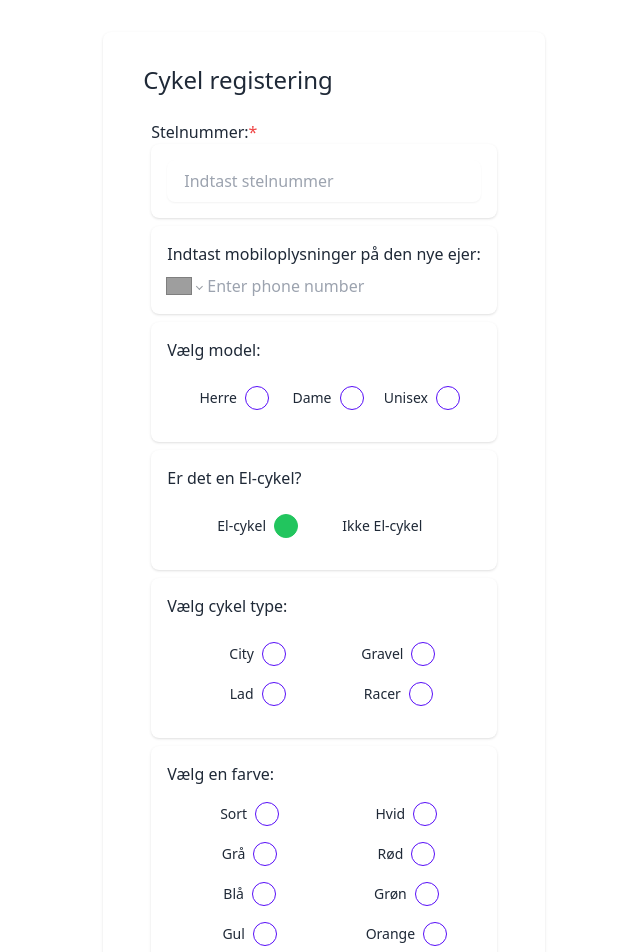
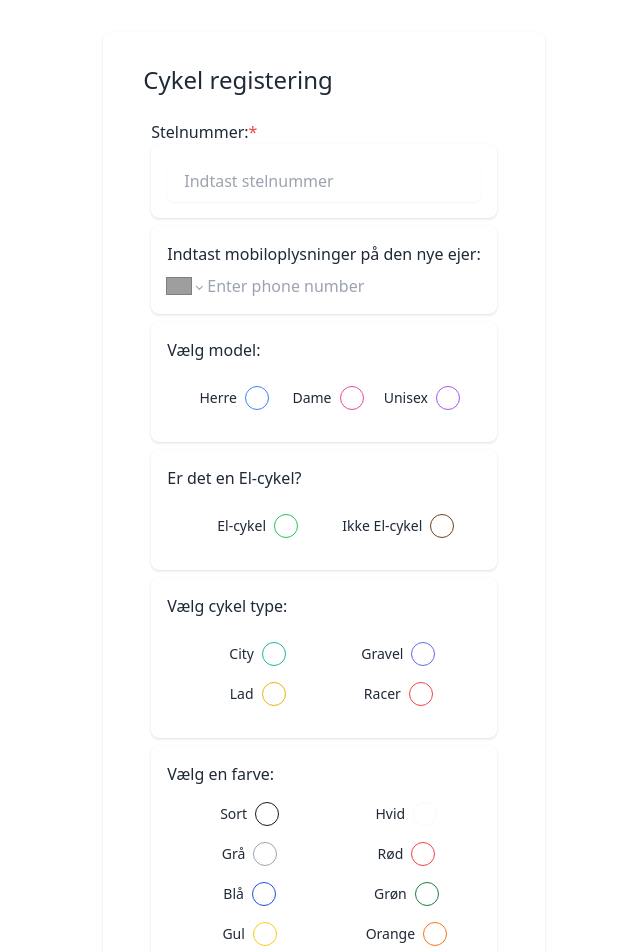
Before and after one commit to Mihusu/myBicycle, a React (Vite) app in the folder site/: page /bicycleregistration in a window 1280 px wide. Shown: the top 952 px of the page, without its empty margins (316-956 px from the left). Built offline with nearby package versions, Linux system fonts and the light colour scheme; grey boxes are pictures that could not be loaded.

Commit message:
adjusted colors to match names

```diff
--- a/site/src/pages/BikeRegistration.jsx
+++ b/site/src/pages/BikeRegistration.jsx
@@ -44,17 +44,17 @@ const BikeRegistration = () => {
                   <RadioButton
                     labelName={"Herre"}
                     name={"gender"}
-                    color={" radio radio-primary"}
+                    color={" radio border-blue-500 bg-content"}
                   />
                   <RadioButton
                     labelName={"Dame"}
                     name={"gender"}
-                    color={"radio radio-primary"}
+                    color={"radio border-pink-500 bg-content"}
                   />
                   <RadioButton
                     labelName={"Unisex"}
                     name={"gender"}
-                    color={"radio radio-primary"}
+                    color={"radio border-purple-500 bg-content"}
                   />
                 </div>
               </div>
@@ -65,12 +65,12 @@ const BikeRegistration = () => {
                   <RadioButton
                     labelName={"El-cykel"}
                     name={"electric"}
-                    color={"radio border-green-500 bg-green-500 bg-green-500"}
+                    color={"radio border-green-500 bg-content"}
                   />
                   <RadioButton
                     labelName={"Ikke El-cykel"}
                     name={"electric"}
-                    color={"radio border-neutral-content bg-neutral-content"}
+                    color={"radio border-yellow-900 bg-content"}
                   />
                 </div>
               </div>
@@ -80,22 +80,22 @@ const BikeRegistration = () => {
                   <RadioButton
                     labelName={"City"}
                     name={"bike-type"}
-                    color={"radio radio-primary"}
+                    color={"radio border-teal-500 bg-content"}
                   />
                   <RadioButton
                     labelName={"Gravel"}
                     name={"bike-type"}
-                    color={"radio radio-primary"}
+                    color={"radio border-indigo-500 bg-content"}
                   />
                   <RadioButton
                     labelName={"Lad"}
                     name={"bike-type"}
-                    color={"radio radio-primary"}
+                    color={"radio border-yellow-500 bg-content"}
                   />
                   <RadioButton
                     labelName={"Racer"}
                     name={"bike-type"}
-                    color={"radio radio-primary"}
+                    color={"radio border-red-500 bg-content"}
                   />
                 </div>
               </div>
@@ -106,47 +106,47 @@ const BikeRegistration = () => {
                   <RadioButton
                     labelName={"Sort"}
                     name={"bike-color"}
-                    color={"radio radio-primary"}
+                    color={"radio border-neutral-900 bg-content"}
                   />
                   <RadioButton
                     labelName={"Hvid"}
                     name={"bike-color"}
-                    color={"radio radio-primary"}
+                    color={"radio border-neutral-50 bg-content"}
                   />
                   <RadioButton
                     labelName={"Grå"}
                     name={"bike-color"}
-                    color={"radio radio-primary"}
+                    color={"radio border-gray-400 bg-content"}
                   />
                   <RadioButton
                     labelName={"Rød"}
                     name={"bike-color"}
-                    color={"radio radio-primary"}
+                    color={"radio border-red-500 bg-content"}
                   />
                   <RadioButton
                     labelName={"Blå"}
                     name={"bike-color"}
-                    color={"radio radio-primary"}
+                    color={"radio border-blue-700 bg-content"}
                   />
                   <RadioButton
                     labelName={"Grøn"}
                     name={"bike-color"}
-                    color={"radio radio-primary"}
+                    color={"radio border-green-700 bg-content"}
                   />
                   <RadioButton
                     labelName={"Gul"}
                     name={"bike-color"}
-                    color={"radio radio-primary"}
+                    color={"radio border-yellow-400 bg-content"}
                   />
                   <RadioButton
                     labelName={"Orange"}
                     name={"bike-color"}
-                    color={"radio radio-primary"}
+                    color={"radio border-orange-500 bg-content"}
                   />
                   <RadioButton
-                    labelName={"Lilla"}
+                    labelName={"Pink"}
                     name={"bike-color"}
-                    color={"radio radio-primary"}
+                    color={"radio border-pink-400 bg-content"}
                   />
                   <RadioButton
                     labelName={"Andet"}
```
